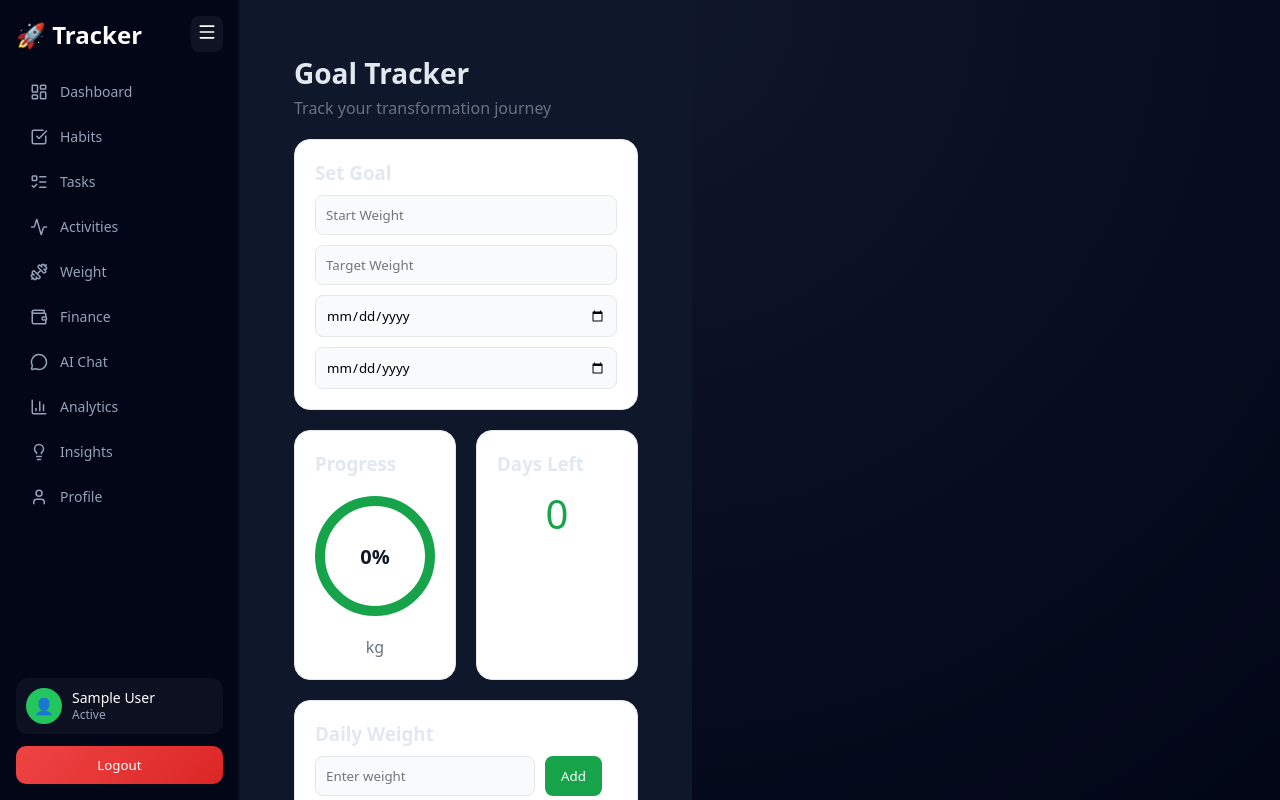
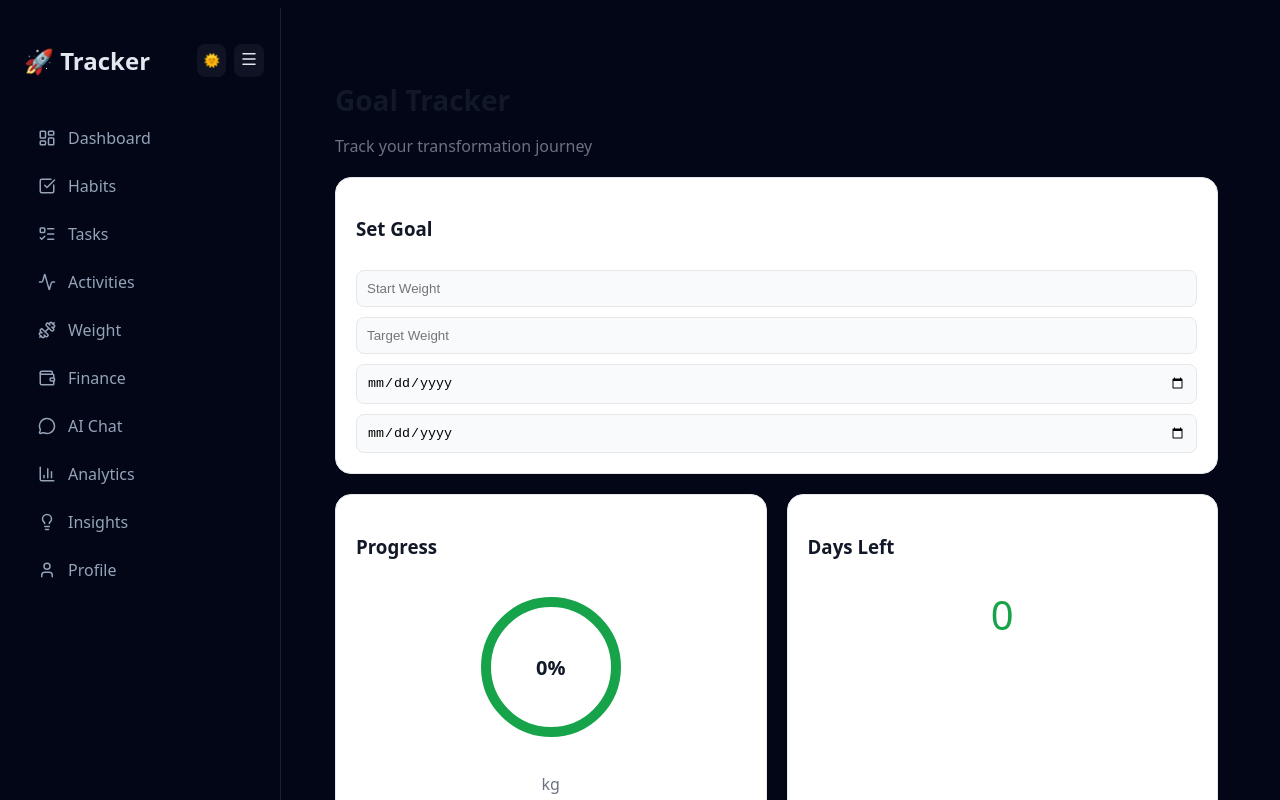
Before and after one commit to mavanigadda09/daily-tracker-app, a React (Vite) app: page /goals in a window 1280 px wide. Shown: the top 800 px of the page. Built offline with nearby package versions, Linux system fonts and the light colour scheme; no server answers; the database is empty; sample sign-in values are in the browser's storage.

Commit message:
feat: premium sidebar (notion style)

```diff
--- a/src/App.jsx
+++ b/src/App.jsx
@@ -24,6 +24,14 @@
 import { onAuthStateChanged, signOut } from "firebase/auth";
 
 export default function App() {
+
+  // 🌗 THEME
+  const [theme, setTheme] = useState(localStorage.getItem("theme") || "dark");
+
+  useEffect(() => {
+    document.body.setAttribute("data-theme", theme);
+    localStorage.setItem("theme", theme);
+  }, [theme]);
 
   // ===== AUTH =====
   const [firebaseUser, setFirebaseUser] = useState(undefined);
@@ -129,118 +137,56 @@
     initialLoad
   ]);
 
-  // ===== WEIGHT =====
-  const addWeight = (value) => {
-    if (!value) return;
-    const today = new Date().toDateString();
-
-    setWeightLogs((prev) => {
-      const exists = prev.find((w) => w.date === today);
-      return exists
-        ? prev.map((w) => w.date === today ? { ...w, weight: value } : w)
-        : [...prev, { date: today, weight: value }];
-    });
-  };
-
-  const deleteWeight = (date) => {
-    setWeightLogs((prev) => prev.filter((w) => w.date !== date));
-  };
-
-  // ===== AI ACTIONS =====
-  const handleAddHabit = (name) => {
-    setItems((prev) => [...prev, { name, type: "habit", completed: {} }]);
-  };
-
-  const handleAddTask = (name) => {
-    setTasks((prev) => [...prev, { title: name, done: false }]);
-  };
-
-  const handleAddExpense = (expense) => {
-    return addFinance(expense);
-  };
-
   // ===== LOADING =====
   if (loadingAuth) {
     return <div style={{ color: "white", padding: 20 }}>Loading App...</div>;
   }
 
-  // ===== ROUTES =====
   return (
     <BrowserRouter>
       <Routes>
 
-        {/* PUBLIC */}
         <Route path="/login" element={<Login onLogin={handleLoginUser} />} />
         <Route path="/onboarding" element={<Onboarding />} />
 
-        {/* PROTECTED */}
         <Route
           path="/"
           element={
             <ProtectedRoute firebaseUser={firebaseUser}>
-              <Layout user={user} onLogout={handleLogout} />
+              <Layout
+                user={user}
+                onLogout={handleLogout}
+                theme={theme}
+                setTheme={setTheme}
+              />
             </ProtectedRoute>
           }
         >
-
-          {/* 🔥 FIXED: PASS DATA INTO DASHBOARD */}
           <Route
             index
             element={
               <Dashboard
-                items={items}
                 logs={logs}
                 tasks={tasks}
                 user={user}
-                setGoal={setGoal}
                 weightLogs={weightLogs}
-                weightGoal={weightGoal}
               />
             }
           />
 
-          <Route path="finance" element={
-            <Finance financeData={financeData} setFinanceData={setFinanceData} />
-          } />
-
-          <Route path="chat" element={
-            <Chat
-              items={items}
-              tasks={tasks}
-              weightLogs={weightLogs}
-              user={user}
-              financeData={financeData}
-              module="general"
-              chatHistory={chatHistory}
-              onHistoryChange={setChatHistory}
-              onAddHabit={handleAddHabit}
-              onAddTask={handleAddTask}
-              onAddExpense={handleAddExpense}
-            />
-          } />
-
-          <Route path="weight" element={
-            <Weight
-              weightLogs={weightLogs}
-              addWeight={addWeight}
-              deleteWeight={deleteWeight}
-              weightGoal={weightGoal}
-              setWeightGoal={setWeightGoal}
-              items={items}
-            />
-          } />
-
+          <Route path="finance" element={<Finance financeData={financeData} setFinanceData={setFinanceData} />} />
+          <Route path="chat" element={<Chat />} />
+          <Route path="weight" element={<Weight weightLogs={weightLogs} />} />
           <Route path="habits" element={<Habits items={items} setItems={setItems} />} />
           <Route path="tasks" element={<Tasks tasks={tasks} />} />
           <Route path="activities" element={<Activities items={items} setItems={setItems} />} />
-          <Route path="analytics" element={<Analytics logs={logs} tasks={tasks} user={user} />} />
+          <Route path="analytics" element={<Analytics logs={logs} />} />
           <Route path="insights" element={<Insights items={items} />} />
-          <Route path="goals" element={<Goals goal={goal} setGoal={setGoal} logs={weightLogs} setLogs={setWeightLogs} />} />
+          <Route path="goals" element={<Goals />} />
           <Route path="profile" element={<Profile user={user} />} />
 
         </Route>
 
-        {/* FALLBACK */}
         <Route path="*" element={<Navigate to="/" />} />
 
       </Routes>
--- a/src/Dashboard.jsx
+++ b/src/Dashboard.jsx
@@ -1,5 +1,12 @@
 import { useNavigate } from "react-router-dom";
-import { LineChart, Line, XAxis, YAxis, Tooltip, ResponsiveContainer } from "recharts";
+import {
+  LineChart,
+  Line,
+  XAxis,
+  YAxis,
+  Tooltip,
+  ResponsiveContainer
+} from "recharts";
 
 export default function Dashboard({
   logs = {},
@@ -8,7 +15,7 @@
 }) {
   const navigate = useNavigate();
 
-  // ===== MOCK FITNESS DATA =====
+  // ===== MOCK DATA =====
   const fitnessData = [
     { day: "Mon", steps: 4000 },
     { day: "Tue", steps: 6500 },
@@ -29,61 +36,79 @@
 
       {/* HEADER */}
       <div style={styles.header}>
-        <h1>Welcome back, {user?.name} 👋</h1>
+        <div>
+          <h1 style={styles.title}>
+            Welcome back, {user?.name} 👋
+          </h1>
+          <p style={styles.subtitle}>Here's your activity overview</p>
+        </div>
 
         <div style={styles.profile} onClick={() => navigate("/profile")}>
           👤
         </div>
       </div>
 
-      {/* FITNESS CARDS */}
+      {/* STATS */}
       <div style={styles.stats}>
 
         <div style={styles.statCard}>
-          <h3>🚶 Steps</h3>
+          <span>🚶</span>
+          <h3>Steps</h3>
           <p>8,245</p>
         </div>
 
         <div style={styles.statCard}>
-          <h3>🔥 Calories</h3>
+          <span>🔥</span>
+          <h3>Calories</h3>
           <p>1,230 kcal</p>
         </div>
 
         <div style={styles.statCard}>
-          <h3>⏱ Active Time</h3>
+          <span>⏱</span>
+          <h3>Active Time</h3>
           <p>75 min</p>
         </div>
 
       </div>
 
-      {/* CHARTS */}
+      {/* GRID */}
       <div style={styles.grid}>
 
         {/* STEPS CHART */}
         <div style={styles.card}>
-          <h3>📊 Weekly Steps</h3>
+          <h3 style={styles.cardTitle}>📊 Weekly Steps</h3>
 
           <ResponsiveContainer width="100%" height={250}>
             <LineChart data={fitnessData}>
               <XAxis dataKey="day" stroke="#94a3b8" />
               <YAxis stroke="#94a3b8" />
               <Tooltip />
-              <Line type="monotone" dataKey="steps" stroke="#22c55e" strokeWidth={3} />
+              <Line
+                type="monotone"
+                dataKey="steps"
+                stroke="#22c55e"
+                strokeWidth={3}
+              />
             </LineChart>
           </ResponsiveContainer>
         </div>
 
-        {/* WEIGHT CHART */}
+        {/* WEIGHT */}
         {weightData.length > 0 && (
           <div style={styles.card}>
-            <h3>🏋️ Weight Progress</h3>
+            <h3 style={styles.cardTitle}>🏋️ Weight Progress</h3>
 
             <ResponsiveContainer width="100%" height={250}>
               <LineChart data={weightData}>
                 <XAxis dataKey="date" stroke="#94a3b8" />
                 <YAxis stroke="#94a3b8" />
                 <Tooltip />
-                <Line type="monotone" dataKey="weight" stroke="#4ade80" strokeWidth={3} />
+                <Line
+                  type="monotone"
+                  dataKey="weight"
+                  stroke="#4ade80"
+                  strokeWidth={3}
+                />
               </LineChart>
             </ResponsiveContainer>
           </div>
@@ -92,10 +117,13 @@
         {/* AI CARD */}
         <div style={styles.highlightCard}>
           <h3>🧠 AI Insight</h3>
-          <p>You're consistent this week. Increase activity slightly 🚀</p>
+          <p>
+            You're consistent this week. Increase activity slightly 🚀
+          </p>
         </div>
 
       </div>
+
     </div>
   );
 }
@@ -103,54 +131,80 @@
 const styles = {
   container: {
     minHeight: "100vh",
-    padding: 30,
-    background: "linear-gradient(135deg, #0f172a, #1e293b)",
-    color: "#fff",
-    fontFamily: "Poppins, sans-serif"
+    padding: "20px",
+    background: "var(--bg)",
+    color: "var(--text)"
   },
 
   header: {
     display: "flex",
     justifyContent: "space-between",
+    alignItems: "center",
+    flexWrap: "wrap",
+    gap: 10,
     marginBottom: 30
   },
 
+  title: {
+    margin: 0,
+    fontSize: "22px",
+    fontWeight: 600
+  },
+
+  subtitle: {
+    margin: 0,
+    fontSize: 14,
+    color: "var(--text-muted)"
+  },
+
   profile: {
-    background: "#22c55e",
+    background: "var(--accent)",
     padding: 10,
     borderRadius: "50%",
     cursor: "pointer"
   },
 
   stats: {
-    display: "flex",
-    gap: 20,
+    display: "grid",
+    gridTemplateColumns: "repeat(auto-fit, minmax(150px, 1fr))",
+    gap: 16,
     marginBottom: 30
   },
 
   statCard: {
-    flex: 1,
-    background: "rgba(255,255,255,0.05)",
-    padding: 20,
-    borderRadius: 16
+    background: "var(--card)",
+    padding: 18,
+    borderRadius: 14,
+    display: "flex",
+    flexDirection: "column",
+    gap: 6,
+    fontSize: 14,
+    boxShadow: "0 4px 20px rgba(0,0,0,0.2)"
   },
 
   grid: {
     display: "grid",
-    gridTemplateColumns: "repeat(auto-fit, minmax(300px, 1fr))",
+    gridTemplateColumns: "repeat(auto-fit, minmax(280px, 1fr))",
     gap: 20
   },
 
   card: {
-    background: "rgba(255,255,255,0.05)",
+    background: "var(--card)",
     padding: 20,
-    borderRadius: 16
+    borderRadius: 16,
+    boxShadow: "0 4px 20px rgba(0,0,0,0.25)"
+  },
+
+  cardTitle: {
+    marginBottom: 10
   },
 
   highlightCard: {
-    background: "linear-gradient(135deg, #22c55e, #4ade80)",
+    background: "linear-gradient(135deg, #16a34a, #4ade80)",
     padding: 20,
     borderRadius: 16,
-    color: "#022c22"
+    color: "#022c22",
+    fontWeight: 500,
+    boxShadow: "0 4px 20px rgba(0,0,0,0.25)"
   }
 };
--- a/src/Layout.jsx
+++ b/src/Layout.jsx
@@ -16,7 +16,7 @@
   Wallet
 } from "lucide-react";
 
-export default function Layout({ user, onLogout }) {
+export default function Layout({ user, onLogout, theme, setTheme }) {
   const location = useLocation();
   const [collapsed, setCollapsed] = useState(false);
 
@@ -38,33 +38,45 @@
 
       {/* SIDEBAR */}
       <motion.aside
-        animate={{ width: collapsed ? 80 : 240 }}
-        transition={{ duration: 0.3 }}
+        animate={{ width: collapsed ? 70 : 240 }}
+        transition={{ duration: 0.25 }}
         style={styles.sidebar}
       >
+
         {/* TOP */}
         <div>
           <div style={styles.topRow}>
-            {!collapsed && (
-              <h2 style={styles.logo}>🚀 Tracker</h2>
-            )}
+            {!collapsed && <h2 style={styles.logo}>🚀 Tracker</h2>}
 
-            <button
-              style={styles.menuBtn}
-              onClick={() => setCollapsed((prev) => !prev)}
-            >
-              <Menu size={20} />
-            </button>
+            <div style={{ display: "flex", gap: 8 }}>
+              {/* 🌗 THEME */}
+              <button
+                style={styles.themeBtn}
+                onClick={() =>
+                  setTheme(prev => prev === "dark" ? "light" : "dark")
+                }
+              >
+                {theme === "dark" ? "🌞" : "🌙"}
+              </button>
+
+              {/* ☰ MENU */}
+              <button
+                style={styles.menuBtn}
+                onClick={() => setCollapsed(prev => !prev)}
+              >
+                <Menu size={18} />
+              </button>
+            </div>
           </div>
 
           {/* NAV */}
-          <div style={styles.nav}>
-            {navItems.map((item) => {
+          <nav style={styles.nav}>
+            {navItems.map(item => {
+              const Icon = item.icon;
+
               const active =
                 location.pathname === item.path ||
                 location.pathname.startsWith(item.path + "/");
-
-              const Icon = item.icon;
 
               return (
                 <Link
@@ -75,16 +87,14 @@
                     ...(active ? styles.active : {})
                   }}
                 >
-                  {/* ACTIVE BAR */}
                   {active && <div style={styles.activeBar} />}
 
                   <Icon size={18} />
-
                   {!collapsed && <span>{item.label}</span>}
                 </Link>
               );
             })}
-          </div>
+          </nav>
         </div>
 
         {/* BOTTOM */}
@@ -103,6 +113,7 @@
             {collapsed ? "⏻" : "Logout"}
           </button>
         </div>
+
       </motion.aside>
 
       {/* MAIN */}
@@ -118,16 +129,16 @@
   container: {
     display: "flex",
     minHeight: "100vh",
-    background: "#0f172a"
+    background: "var(--bg)"
   },
 
   sidebar: {
-    background: "linear-gradient(180deg, #020617, #020617)",
+    background: "var(--sidebar)",
     padding: 16,
     display: "flex",
     flexDirection: "column",
     justifyContent: "space-between",
-    borderRight: "1px solid rgba(255,255,255,0.05)"
+    borderRight: "1px solid var(--border)"
   },
 
   topRow: {
@@ -139,13 +150,22 @@
 
   logo: {
     fontWeight: "600",
-    color: "#fff"
+    color: "var(--text)"
   },
 
   menuBtn: {
-    background: "rgba(255,255,255,0.05)",
+    background: "var(--card)",
     border: "none",
-    color: "#fff",
+    color: "var(--text)",
+    cursor: "pointer",
+    padding: 6,
+    borderRadius: 8
+  },
+
+  themeBtn: {
+    background: "var(--card)",
+    border: "none",
+    color: "var(--text)",
     cursor: "pointer",
     padding: 6,
     borderRadius: 8
@@ -165,14 +185,13 @@
     padding: "10px 14px",
     borderRadius: 10,
     textDecoration: "none",
-    color: "#94a3b8",
-    transition: "0.2s",
-    fontSize: 14
+    color: "var(--text-muted)",
+    transition: "0.2s"
   },
 
   active: {
     background: "rgba(34,197,94,0.15)",
-    color: "#4ade80"
+    color: "var(--accent)"
   },
 
   activeBar: {
@@ -182,7 +201,7 @@
     bottom: 8,
     width: 4,
     borderRadius: 4,
-    background: "#22c55e"
+    background: "var(--accent)"
   },
 
   bottom: {
@@ -196,7 +215,7 @@
     alignItems: "center",
     gap: 10,
     padding: 10,
-    background: "rgba(255,255,255,0.04)",
+    background: "var(--card)",
     borderRadius: 12
   },
 
@@ -204,7 +223,7 @@
     width: 36,
     height: 36,
     borderRadius: "50%",
-    background: "#22c55e",
+    background: "var(--accent)",
     display: "flex",
     alignItems: "center",
     justifyContent: "center"
@@ -213,27 +232,26 @@
   userName: {
     margin: 0,
     fontSize: 14,
-    color: "#fff"
+    color: "var(--text)"
   },
 
   userSub: {
     margin: 0,
     fontSize: 12,
-    color: "#94a3b8"
+    color: "var(--text-muted)"
   },
 
   logout: {
     padding: 10,
     borderRadius: 10,
     border: "none",
-    background: "linear-gradient(135deg, #ef4444, #dc2626)",
+    background: "#ef4444",
     color: "#fff",
     cursor: "pointer"
   },
 
   main: {
     flex: 1,
-    padding: 24,
-    overflowX: "hidden"
+    padding: 24
   }
 };
--- a/src/index.css
+++ b/src/index.css
@@ -1,118 +1,35 @@
-/* ================= ROOT THEME ================= */
 :root {
   --bg: #020617;
   --sidebar: #020617;
 
-  /* glass cards */
   --card: rgba(255, 255, 255, 0.05);
   --card-hover: rgba(255, 255, 255, 0.08);
 
-  /* text */
   --text: #e2e8f0;
   --text-muted: #94a3b8;
 
-  /* accent */
-  --accent: #6366f1;
-  --accent-hover: #4f46e5;
-
-  /* borders */
+  --accent: #22c55e;
   --border: rgba(255, 255, 255, 0.1);
-
-  /* effects */
-  --blur: blur(12px);
-  --radius: 14px;
-  --transition: 0.25s ease;
 }
 
-/* ================= RESET ================= */
-* {
-  margin: 0;
-  padding: 0;
-  box-sizing: border-box;
+/* 🌞 LIGHT MODE */
+body[data-theme="light"] {
+  --bg: #f8fafc;
+  --sidebar: #ffffff;
+
+  --card: #ffffff;
+  --card-hover: #f1f5f9;
+
+  --text: #0f172a;
+  --text-muted: #475569;
+
+  --accent: #16a34a;
+  --border: #e2e8f0;
 }
 
-/* ================= BODY ================= */
-html, body, #root {
-  width: 100%;
-  height: 100%;
+/* BASE */
+body {
+  background: var(--bg);
+  color: var(--text);
+  font-family: system-ui;
 }
-
-#root {
-  display: flex;
-  width: 100%;
-}
-
-body {
-  background: radial-gradient(circle at top, #0f172a, #020617);
-  color: var(--text);
-  font-family: system-ui, -apple-system, sans-serif;
-  -webkit-font-smoothing: antialiased;
-}
-
-/* ================= TEXT ================= */
-h1, h2, h3 {
-  color: var(--text);
-  font-weight: 600;
-}
-
-p {
-  color: var(--text-muted);
-  line-height: 1.4;
-}
-
-/* ================= GLASS CARD ================= */
-.card {
-  background: var(--card);
-  backdrop-filter: var(--blur);
-  border: 1px solid var(--border);
-  border-radius: var(--radius);
-  transition: var(--transition);
-}
-
-.card:hover {
-  background: var(--card-hover);
-  transform: translateY(-2px);
-}
-
-/* ================= BUTTON ================= */
-button {
-  font-family: inherit;
-  cursor: pointer;
-  transition: var(--transition);
-}
-
-button:active {
-  transform: scale(0.97);
-}
-
-/* ================= INPUT ================= */
-input {
-  outline: none;
-  font-family: inherit;
-}
-
-/* ================= SCROLL ================= */
-::-webkit-scrollbar {
-  width: 6px;
-}
-
-::-webkit-scrollbar-thumb {
-  background: var(--border);
-  border-radius: 6px;
-}
-
-/* ================= ANIMATIONS ================= */
-.fade-in {
-  animation: fadeIn 0.4s ease;
-}
-
-@keyframes fadeIn {
-  from {
-    opacity: 0;
-    transform: translateY(6px);
-  }
-  to {
-    opacity: 1;
-    transform: translateY(0);
-  }
-}
```
